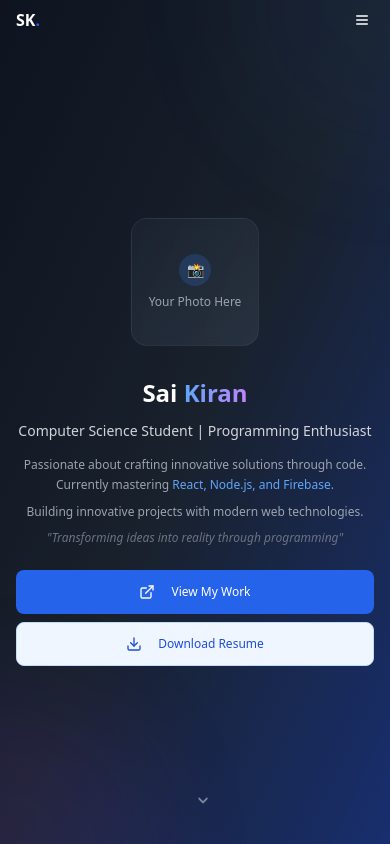
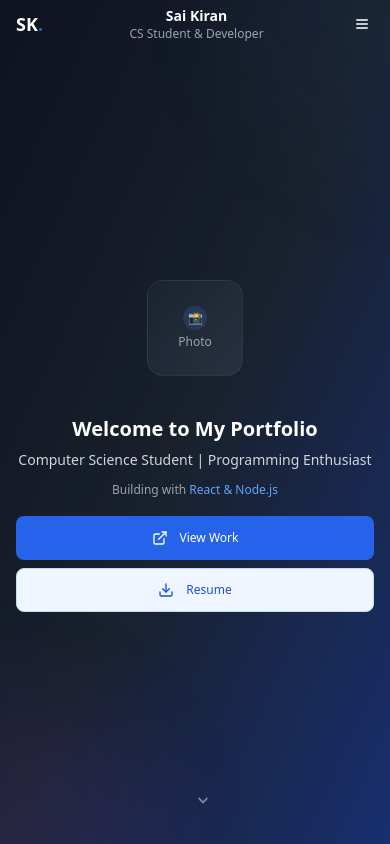
Before and after one commit to saikiransandeep/saikiran-portfolio, a React (Vite) app: page / in a window 390 px wide. Shown: the top 844 px of the page. Built offline with nearby package versions, Linux system fonts and the light colour scheme.

Commit message:
Feat: Improve mobile header and content
Refactor header and hero section for mobile responsiveness.

```diff
--- a/src/components/Header.tsx
+++ b/src/components/Header.tsx
@@ -37,10 +37,22 @@ const Header = () => {
       scrolled ? 'bg-white/95 dark:bg-gray-900/95 backdrop-blur-sm shadow-sm border-b border-gray-200/50 dark:border-gray-700/50' : 'bg-transparent'
     }`}>
       <div className="container mx-auto px-4 md:px-6">
-        <div className="flex items-center justify-between h-10 sm:h-12 md:h-16">
+        <div className="flex items-center justify-between h-12 sm:h-14 md:h-16">
           {/* Logo */}
-          <div className="text-base sm:text-lg md:text-2xl font-bold text-gray-900 dark:text-white">
+          <div className="text-lg sm:text-xl md:text-2xl font-bold text-gray-900 dark:text-white">
             SK<span className="text-blue-600">.</span>
+          </div>
+
+          {/* Mobile Header Content - Only visible on mobile */}
+          <div className="block md:hidden flex-1 mx-4">
+            <div className="text-center">
+              <h1 className="text-sm font-semibold text-gray-900 dark:text-white">
+                Sai Kiran
+              </h1>
+              <p className="text-xs text-gray-600 dark:text-gray-400">
+                CS Student & Developer
+              </p>
+            </div>
           </div>
 
           {/* Desktop Navigation */}
--- a/src/components/HeroSection.tsx
+++ b/src/components/HeroSection.tsx
@@ -24,7 +24,7 @@ const HeroSection = () => {
   return (
     <>
       {isDownloading && <LoadingSpinner />}
-      <section id="home" className="min-h-screen flex items-center justify-center relative bg-gradient-to-br from-gray-900 via-gray-800 to-blue-900 dark:from-gray-900 dark:via-gray-800 dark:to-blue-900 transition-all duration-300 pt-10 sm:pt-12 md:pt-16">
+      <section id="home" className="min-h-screen flex items-center justify-center relative bg-gradient-to-br from-gray-900 via-gray-800 to-blue-900 dark:from-gray-900 dark:via-gray-800 dark:to-blue-900 transition-all duration-300 pt-12 sm:pt-14 md:pt-16">
         <div className="absolute inset-0 bg-black/20"></div>
 
         {/* Animated background elements */}
@@ -37,69 +37,80 @@ const HeroSection = () => {
           <div className="max-w-6xl mx-auto">
             <div className="grid lg:grid-cols-2 gap-8 lg:gap-16 items-center">
               {/* Left Column - Content */}
-              <div className="text-center lg:text-left space-y-3 sm:space-y-4 md:space-y-6 animate-fade-in">
-                <h1 className="text-2xl sm:text-3xl lg:text-6xl font-bold text-white leading-tight">
+              <div className="text-center lg:text-left space-y-2 sm:space-y-3 md:space-y-6 animate-fade-in">
+                {/* Desktop title - hidden on mobile since it's now in header */}
+                <h1 className="hidden sm:block text-2xl sm:text-3xl lg:text-6xl font-bold text-white leading-tight">
                   Sai <span className="text-transparent bg-clip-text bg-gradient-to-r from-blue-400 to-purple-400">Kiran</span>
+                </h1>
+
+                {/* Mobile simplified title */}
+                <h1 className="block sm:hidden text-xl font-bold text-white leading-tight">
+                  Welcome to My Portfolio
                 </h1>
 
                 <h2 className="text-sm sm:text-base lg:text-2xl text-gray-300 leading-relaxed">
                   Computer Science Student | Programming Enthusiast
                 </h2>
 
-                <div className="text-gray-400 space-y-2 sm:space-y-3 max-w-2xl mx-auto lg:mx-0">
-                  <p className="text-xs sm:text-sm md:text-base lg:text-lg leading-relaxed">
+                <div className="text-gray-400 space-y-1 sm:space-y-2 md:space-y-3 max-w-2xl mx-auto lg:mx-0">
+                  {/* Mobile - very short description */}
+                  <p className="block sm:hidden text-xs leading-relaxed">
+                    Building with <span className="text-blue-400 font-medium">React & Node.js</span>
+                  </p>
+
+                  {/* Tablet and up */}
+                  <p className="hidden sm:block md:hidden text-sm leading-relaxed">
                     Passionate about crafting innovative solutions through code. Currently mastering
                     <span className="text-blue-400 font-medium"> React, Node.js, and Firebase</span>.
                   </p>
 
-                  {/* Hide this paragraph on mobile devices */}
+                  {/* Desktop */}
+                  <p className="hidden md:block text-sm lg:text-base leading-relaxed">
+                    Passionate about crafting innovative solutions through code. Currently mastering
+                    <span className="text-blue-400 font-medium"> React, Node.js, and Firebase</span>.
+                  </p>
+
                   <p className="hidden md:block text-sm lg:text-base leading-relaxed">
                     From algorithms to AI tools, I'm constantly learning and building projects that
                     bridge traditional programming with cutting-edge technology.
                   </p>
 
-                  {/* Mobile-specific shorter description */}
-                  <p className="block md:hidden text-xs leading-relaxed">
-                    Building innovative projects with modern web technologies.
-                  </p>
-
-                  <p className="text-xs md:text-sm text-gray-500 italic">
+                  <p className="hidden sm:block text-xs md:text-sm text-gray-500 italic">
                     "Transforming ideas into reality through programming"
                   </p>
                 </div>
 
-                <div className="flex flex-col sm:flex-row gap-2 sm:gap-3 md:gap-4 items-center justify-center lg:justify-start pt-3 sm:pt-4">
+                <div className="flex flex-col sm:flex-row gap-2 sm:gap-3 md:gap-4 items-center justify-center lg:justify-start pt-2 sm:pt-3 md:pt-4">
                   <Button
                     size="lg"
-                    className="w-full sm:w-auto bg-blue-600 hover:bg-blue-700 text-white px-4 sm:px-6 md:px-8 py-2 md:py-3 rounded-lg transition-all duration-300 hover:scale-105 text-xs sm:text-sm md:text-base"
+                    className="w-full sm:w-auto bg-blue-600 hover:bg-blue-700 text-white px-3 sm:px-6 md:px-8 py-2 md:py-3 rounded-lg transition-all duration-300 hover:scale-105 text-xs sm:text-sm md:text-base"
                     onClick={() => document.getElementById('projects')?.scrollIntoView({ behavior: 'smooth' })}
                   >
-                    <ExternalLink className="mr-2 h-3 w-3 sm:h-4 sm:w-4 md:h-5 md:w-5" />
-                    View My Work
+                    <ExternalLink className="mr-1 sm:mr-2 h-3 w-3 sm:h-4 sm:w-4 md:h-5 md:w-5" />
+                    View Work
                   </Button>
 
                   <Button
                     variant="outline"
                     size="lg"
-                    className="w-full sm:w-auto bg-blue-50 border-blue-200 text-blue-700 hover:bg-blue-100 hover:text-blue-800 hover:border-blue-300 px-4 sm:px-6 md:px-8 py-2 md:py-3 rounded-lg transition-all duration-300 hover:scale-105 text-xs sm:text-sm md:text-base"
+                    className="w-full sm:w-auto bg-blue-50 border-blue-200 text-blue-700 hover:bg-blue-100 hover:text-blue-800 hover:border-blue-300 px-3 sm:px-6 md:px-8 py-2 md:py-3 rounded-lg transition-all duration-300 hover:scale-105 text-xs sm:text-sm md:text-base"
                     onClick={handleResumeDownload}
                     disabled={isDownloading}
                   >
-                    <Download className="mr-2 h-3 w-3 sm:h-4 sm:w-4 md:h-5 md:w-5" />
-                    {isDownloading ? 'Downloading...' : 'Download Resume'}
+                    <Download className="mr-1 sm:mr-2 h-3 w-3 sm:h-4 sm:w-4 md:h-5 md:w-5" />
+                    {isDownloading ? 'Downloading...' : 'Resume'}
                   </Button>
                 </div>
               </div>
 
               {/* Right Column - Photo Space */}
               <div className="flex justify-center items-center order-first lg:order-last animate-scale-in">
-                <div className="w-32 h-32 sm:w-48 sm:h-48 md:w-64 md:h-64 lg:w-80 lg:h-80 rounded-2xl bg-gradient-to-br from-gray-800/50 to-gray-700/50 border border-gray-600/30 flex items-center justify-center backdrop-blur-sm transition-all duration-300 hover:scale-105">
+                <div className="w-24 h-24 sm:w-32 sm:h-32 md:w-48 md:h-48 lg:w-80 lg:h-80 rounded-2xl bg-gradient-to-br from-gray-800/50 to-gray-700/50 border border-gray-600/30 flex items-center justify-center backdrop-blur-sm transition-all duration-300 hover:scale-105">
                   <div className="text-center text-gray-400">
-                    <div className="w-8 h-8 sm:w-12 sm:h-12 md:w-16 md:h-16 mx-auto mb-2 sm:mb-3 md:mb-4 rounded-full bg-blue-500/20 flex items-center justify-center">
-                      <span className="text-sm sm:text-lg md:text-2xl">📸</span>
+                    <div className="w-6 h-6 sm:w-8 sm:h-8 md:w-12 md:h-12 lg:w-16 lg:h-16 mx-auto mb-1 sm:mb-2 md:mb-4 rounded-full bg-blue-500/20 flex items-center justify-center">
+                      <span className="text-xs sm:text-sm md:text-lg lg:text-2xl">📸</span>
                     </div>
-                    <p className="text-xs sm:text-xs md:text-sm">Your Photo Here</p>
-                    <p className="text-xs text-gray-500 mt-1 hidden sm:block">Professional Portrait</p>
+                    <p className="text-xs sm:text-xs md:text-sm">Photo</p>
                   </div>
                 </div>
               </div>
```
